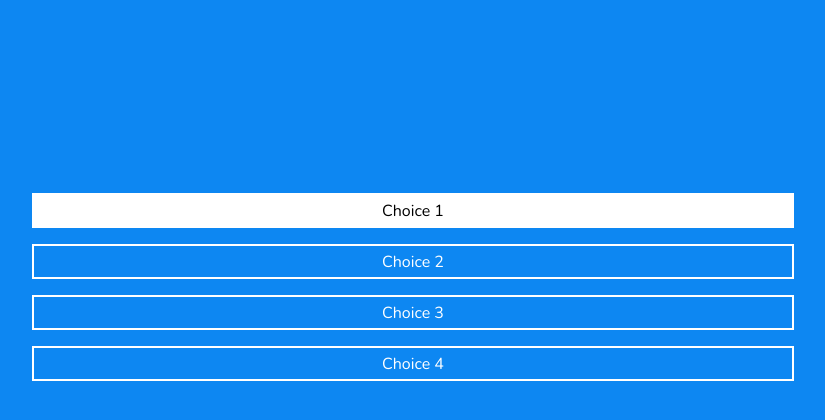
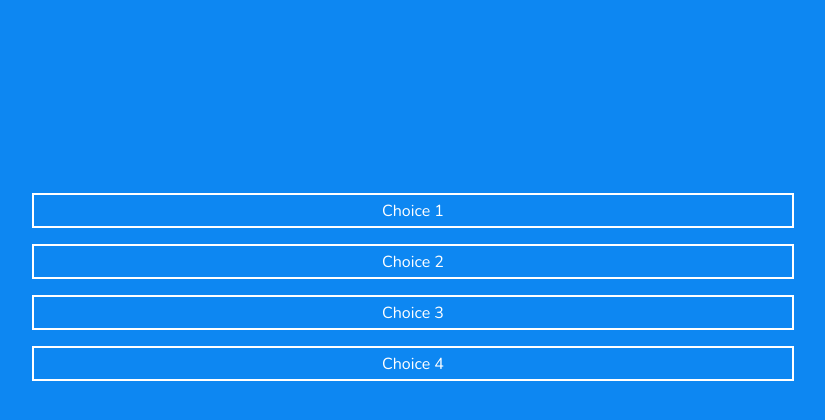
Before and after one commit to ApplePie03/Quizzy, a PHP site: page /html/quiz.html in a window 1280 px wide, with the pointer over the restyled element. Shown: the part 137-557 px from the top of the page, without its empty margins (227-1052 px from the left). Run offline with PHP 8.4, Linux system fonts and the light colour scheme.

Commit message:
Done application

```diff
--- a/css/quiz.css
+++ b/css/quiz.css
@@ -49,8 +49,6 @@ body {
 }
 
 .choice:hover {
-  background-color: white;
-  color: black;
   cursor: pointer;
 }
 
```
